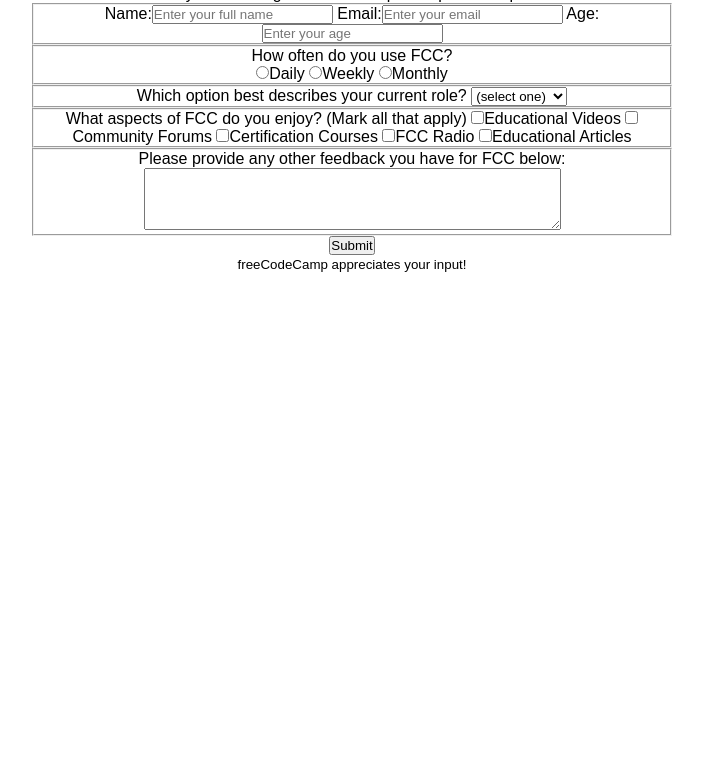
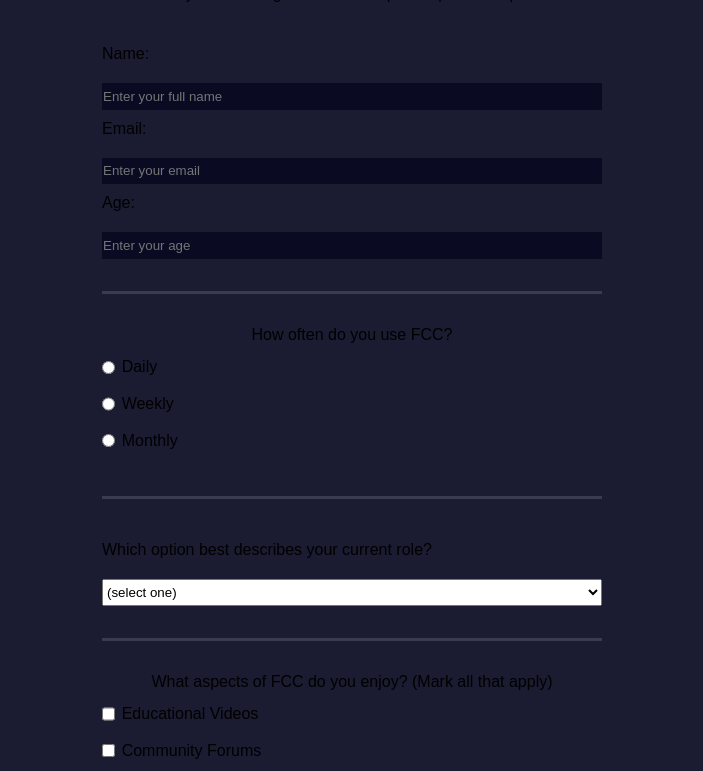
Before and after one commit to jorozco94/SurveyForm, a plain HTML site: page index.html in a window 1280 px wide. Shown: the part 52-823 px from the top of the page, without its empty margins (288-991 px from the left). Before the commit the page ends 800 px from the top, so only its background shows below. Drawn offline with Linux system fonts and the light colour scheme.

Commit message:
fix: alignment and design styling setup

```diff
--- a/index.html
+++ b/index.html
@@ -16,39 +16,49 @@
   <main>
     <form id="survey-form">
       <fieldset class="identification">
-        <label for="name" id="name-label">Name:<input id="name" required type="text" placeholder="Enter your full name"></label>
-        <label for="email" id="email-label">Email:<input id="email" required type="email" placeholder="Enter your email"></label>
-        <label for="number" id="number-label">Age:<input id="number" type="number" placeholder="Enter your age"></label>
+        <label for="name" id="name-label">Name:</label>
+        <input id="name" required type="text" placeholder="Enter your full name">
+        <label for="email" id="email-label">Email:</label>
+        <input id="email" required type="email" placeholder="Enter your email">
+        <label for="number" id="number-label">Age:</label>
+        <input id="number" type="number" placeholder="Enter your age">
       </fieldset>
       <fieldset class="frequency">
         <p>How often do you use FCC?</p>
-        <label><input value="daily" type="radio" name="visiting-frequency">Daily</label>
-        <label><input value="weekly" type="radio" name="visiting-frequency">Weekly</label>
-        <label><input value="monthly" type="radio" name="visiting-frequency">Monthly</label>
+        <label>
+        <input class="inline" value="daily" type="radio" name="visiting-frequency">Daily
+        </label>
+        <label>
+          <input class="inline" value="weekly" type="radio" name="visiting-frequency">Weekly
+        </label>
+        <label>
+          <input class="inline" value="monthly" type="radio" name="visiting-frequency">Monthly
+        </label>
       </fieldset>
       <fieldset class="role">
         <label for="profession">Which option best describes your current role?
-          <select id="profession" name="profession">
-            <option>(select one)</option>
-            <option>Student</option>
-            <option>Professional</option>
-            <option>Other</option>
-          </select>
+
         </label>
+        <select id="profession" name="profession">
+          <option>(select one)</option>
+          <option>Student</option>
+          <option>Professional</option>
+          <option>Other</option>
+        </select>
       </fieldset>
       <fieldset class="favorites">
-        <label>What aspects of FCC do you enjoy? (Mark all that apply)
-          <input type="checkbox">Educational Videos
-          <input type="checkbox">Community Forums
-          <input type="checkbox">Certification Courses
-          <input type="checkbox">FCC Radio
-          <input type="checkbox">Educational Articles
-        </label>
+        <p>What aspects of FCC do you enjoy? (Mark all that apply)
+          <label><input class="inline" type="checkbox">Educational Videos</label>
+          <label><input class="inline" type="checkbox">Community Forums</label>
+          <label><input class="inline" type="checkbox">Certification Courses</label>
+          <label><input class="inline" type="checkbox">FCC Radio</label>
+          <label><input class="inline" type="checkbox">Educational Articles</label>
+        </p>
       </fieldset>
       <fieldset class="feedback">
         <label for="comments">Please provide any other feedback you have for FCC below:
-          <textarea id="comments" name="comments" rows="4" cols="50"></textarea>
         </label>
+        <textarea id="comments" name="comments" rows="4" cols="50"></textarea>
       </fieldset>
       <input type="submit" value="Submit">
     </form>
--- a/styles.css
+++ b/styles.css
@@ -8,10 +8,61 @@
 body {
   width: 100%;
   height: 100vh;
+  background-color: #1b1b32;
+  /* color: #f5f6f7; */
 }
 
 header, main, footer {
   margin: 0 auto;
   text-align: center;
   width: 50vw;
+  max-width: 500px;
+  min-width: 300px;
 }
+
+fieldset {
+  border: none;
+  padding: 2rem 0;
+  border-bottom: 3px solid #3b3b4f;
+}
+
+fieldset:last-of-type {
+  border-bottom: none;
+}
+
+label {
+  display: flex;
+  align-items: center;
+  justify-content: flex-start;
+  margin: 10px 0;
+}
+
+input,
+textarea,
+select {
+  margin: 10px 0 0 0;
+  width: 100%;
+  min-height: 2em;
+}
+
+input, textarea {
+  background-color: #0a0a23;
+  border: 1px solid #0a0a23;
+  color: #ffffff;
+}
+
+.inline {
+  width: unset;
+  margin: 0 0.5em 0 0;
+}
+
+input[type="submit"] {
+  display: block;
+  width: 60%;
+  margin: 1em auto;
+  height: 2em;
+  font-size: 1.1rem;
+  background-color: #3b3b4f;
+  border-color: white;
+  min-width: 300px;
+}
```
